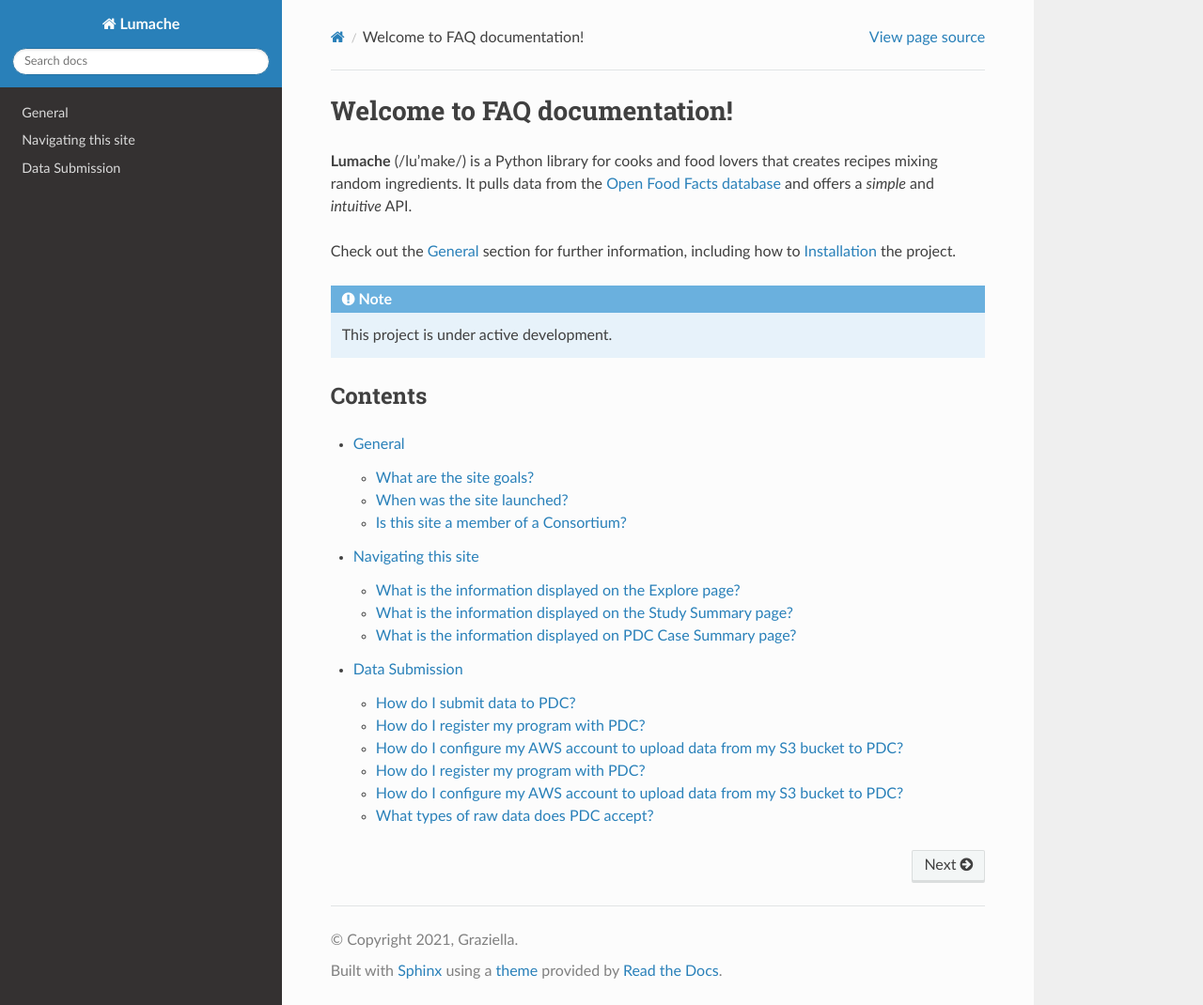
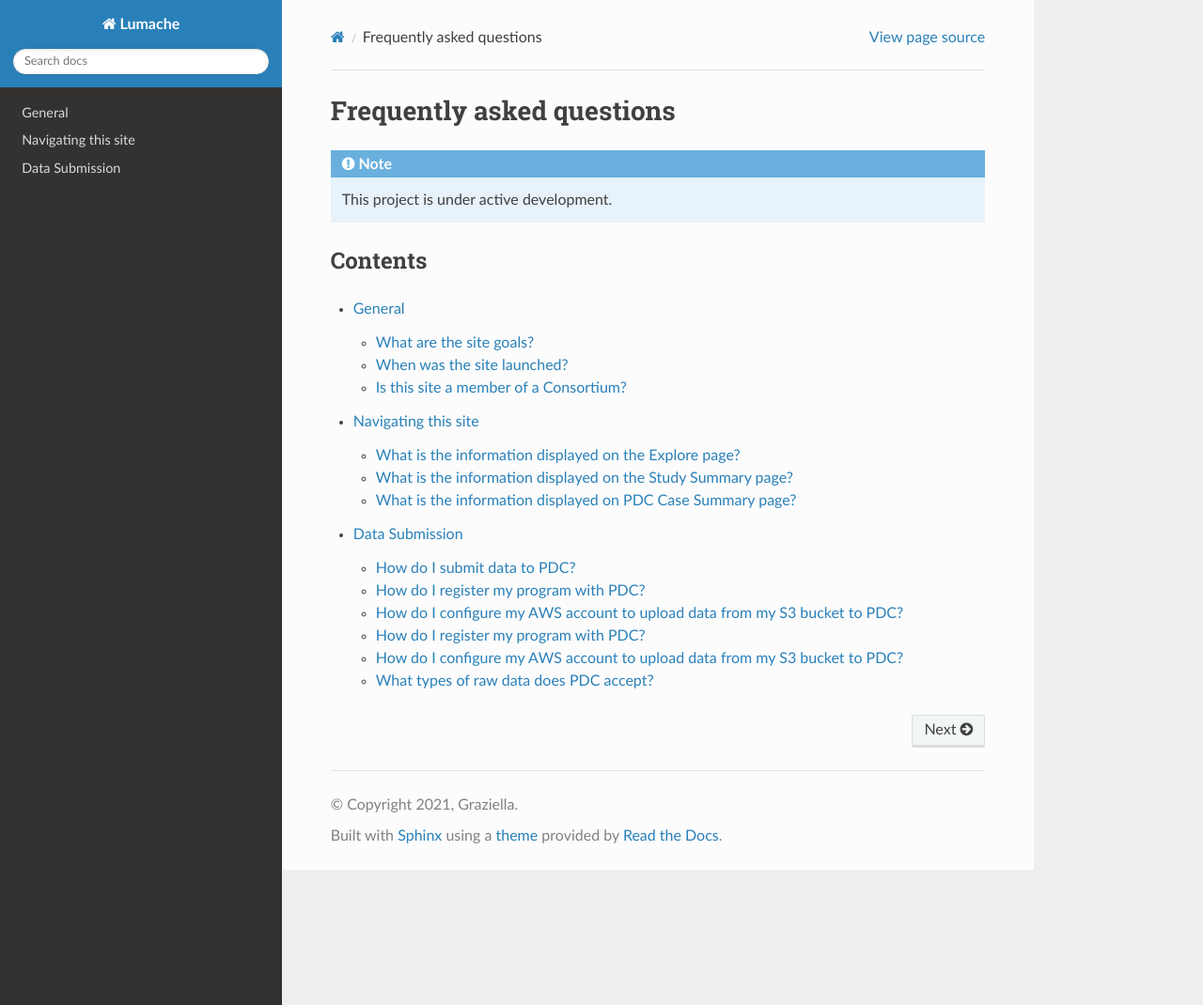
Before and after one commit to dev24665/test-faq-rtd, a Sphinx documentation site: the page built from docs/source/index.rst, in a window 1280 px wide and 1070 px high. Shown: the whole window at 94% size. Built offline with Sphinx 7.4.7 and the Read the Docs theme 3.1.0, drawn with Linux system fonts in a browser that asks for light colours.

Commit message:
Update index.rst

```diff
--- a/docs/source/index.rst
+++ b/docs/source/index.rst
@@ -1,13 +1,5 @@
-Welcome to FAQ documentation!
+Frequently asked questions
 ===================================
-
-**Lumache** (/lu'make/) is a Python library for cooks and food lovers
-that creates recipes mixing random ingredients.
-It pulls data from the `Open Food Facts database <https://world.openfoodfacts.org/>`_
-and offers a *simple* and *intuitive* API.
-
-Check out the :doc:`usage` section for further information, including
-how to :ref:`installation` the project.
 
 .. note::
 
```
